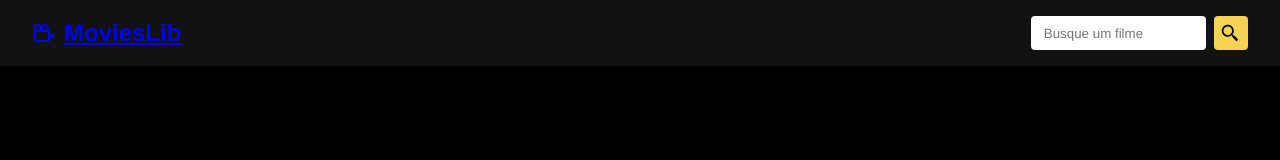
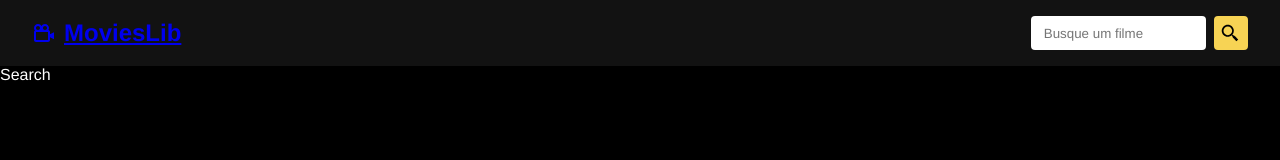
Before and after one commit to SmallCityProgrammer/Filmes-API-REACT, a React (Vite) app: page /search in a window 1280 px wide. Shown: the top 160 px of the page. Built offline with nearby package versions, Linux system fonts and the light colour scheme; no server answers.

Commit message:
search page

```diff
--- a/src/pages/Search.jsx
+++ b/src/pages/Search.jsx
@@ -1,6 +1,14 @@
+import {useEffect, useState} from "react";
+import { useSearchParams } from "react-router-dom";
+import MovieCard from "../components/MovieCard";
+
+const searchURL = import.meta.env.VITE_SEARCH;
+const apiKey = import.meta.env.VITE_API_KEY;
+
 const Search = ( )=> {
   return(
     <>
+    Search
     </>
   )
 }
```
